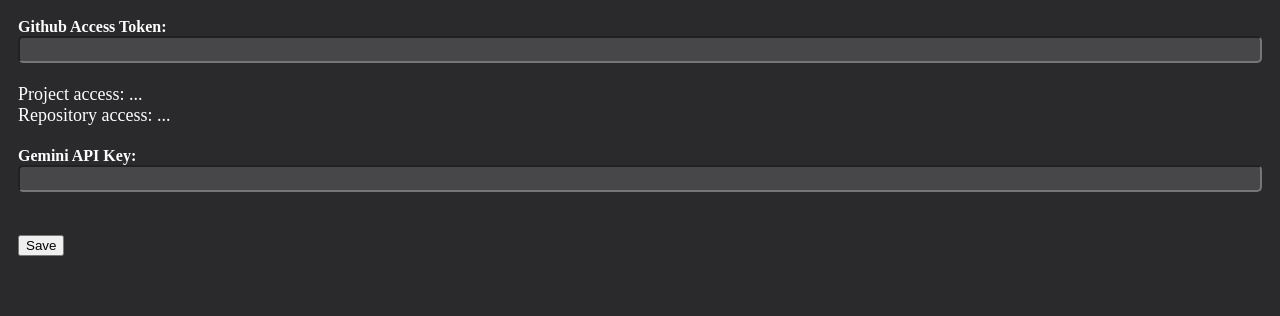
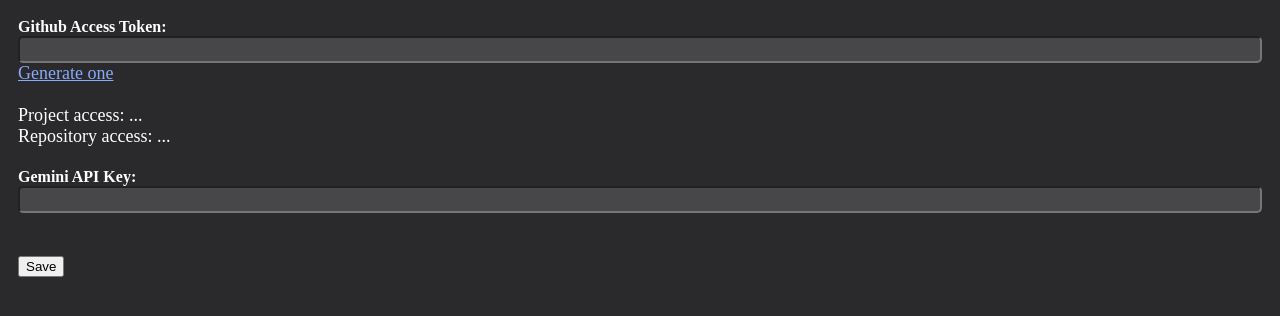
Before and after one commit to Teygeta/github-pr-extension, a website built with webpack: page src/options/index.html in a window 1280 px wide. Built offline with nearby package versions, Linux system fonts and the light colour scheme; some packages are replaced by stand-ins of ours; no server answers.

Commit message:
fix: options token generation link

```diff
--- a/src/options/index.html
+++ b/src/options/index.html
@@ -1,9 +1,11 @@
 <!DOCTYPE html>
 <html>
+
 <head>
   <title>My Test Extension Options</title>
   <link rel="stylesheet" href="main.css">
 </head>
+
 <body>
   <div>
     <label style="display: flex;flex-direction: column;">
@@ -11,6 +13,10 @@
         Github Access Token:
       </span>
       <input type="text" id="github-access-token" />
+      <a style="color: #88AAF7;"
+        href="https://github.com/settings/tokens/new?description=Github%20PR-extension&scopes=repo,read:project">
+        Generate one
+      </a>
     </label>
     <br>
   </div>
@@ -37,4 +43,5 @@
 
   <script src="index.js"></script>
 </body>
+
 </html>
```
Lines whose indentation alone changed are shown as unchanged.
